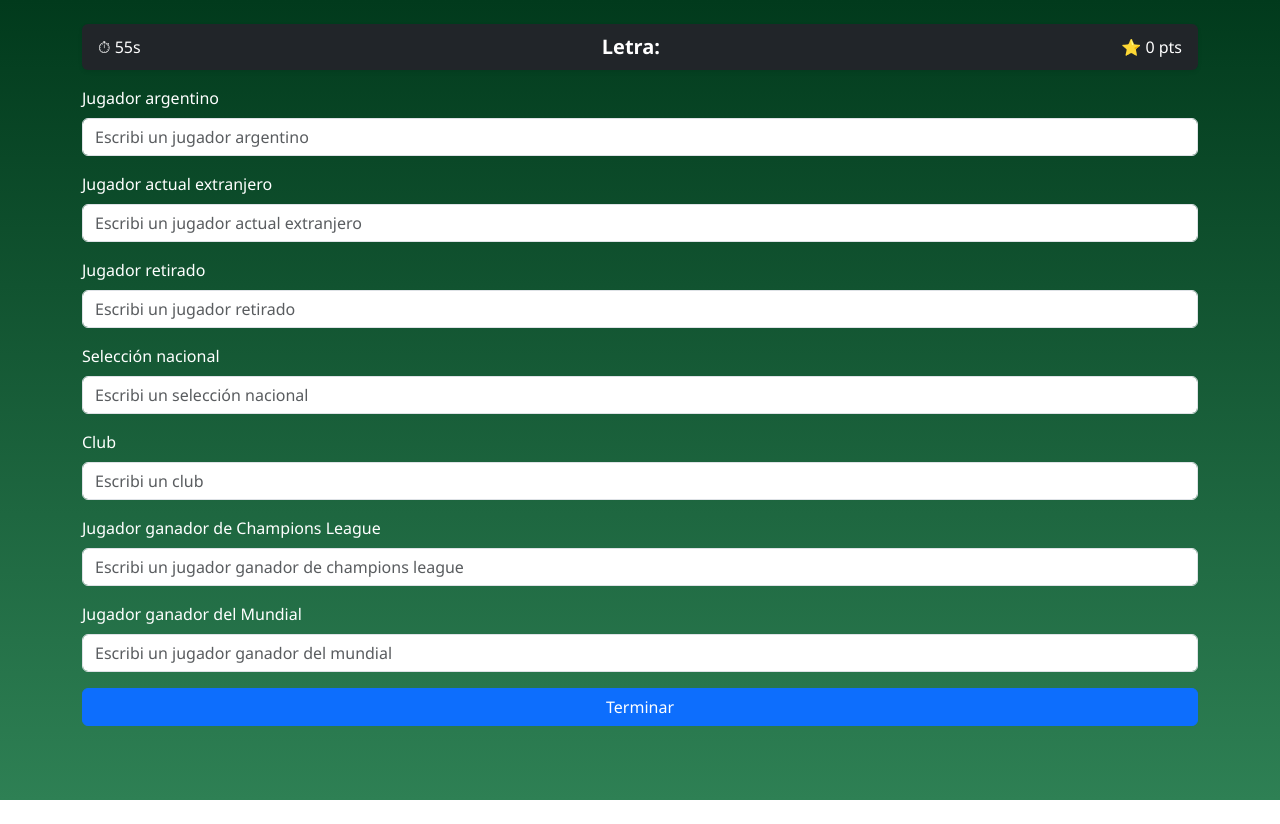
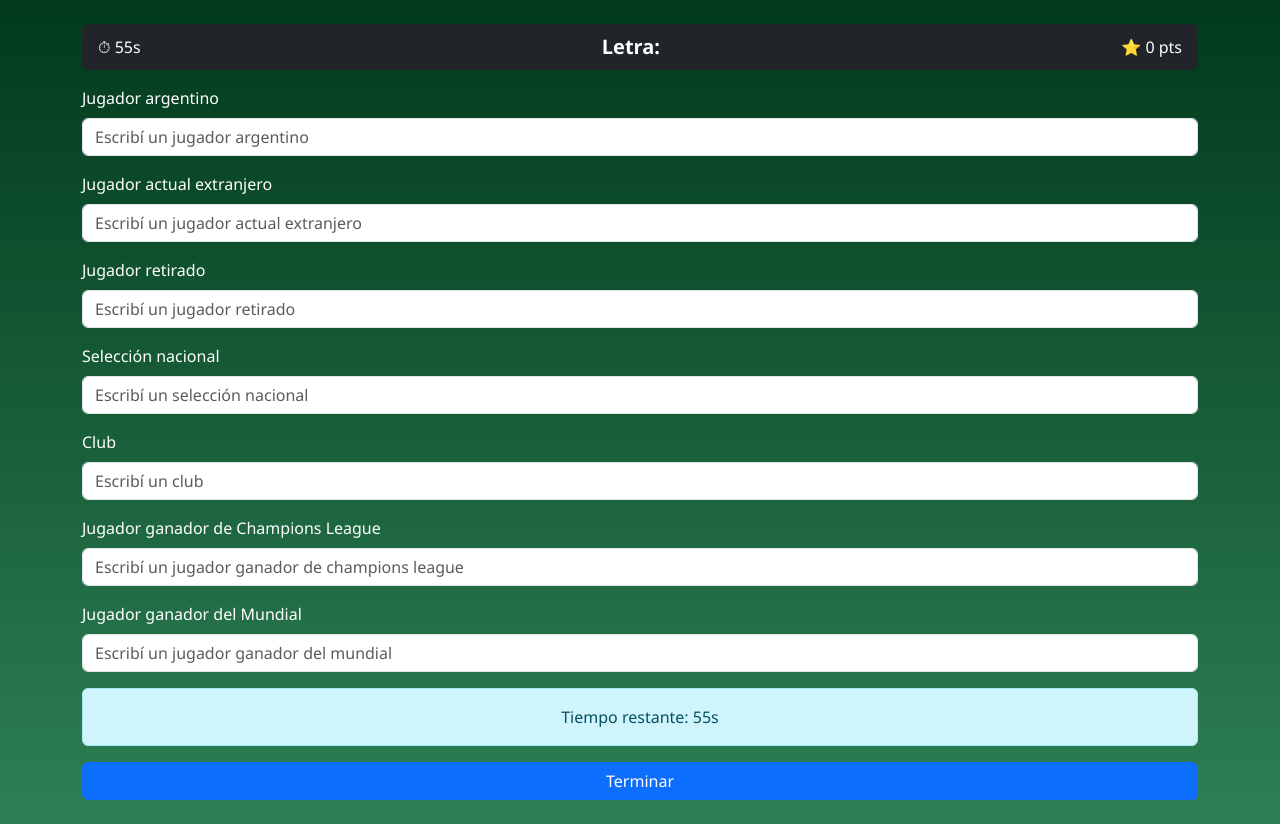
Before and after one commit to CordobaFacundo/tutifruti, a React (Vite) app: page /sala/1/game in a window 1280 px wide. Before the commit the page ends 800 px from the top, so only its background shows below. Built offline with nearby package versions, Linux system fonts and the light colour scheme; no server answers.

Commit message:
PlayPhase & ScorePhase

```diff
--- /dev/null
+++ b/src/components/gamePhases/PlayPhase.jsx
@@ -0,0 +1,45 @@
+import React from 'react'
+
+export const PlayPhase = ({
+    campos,
+    respuestas,
+    setRespuestas,
+    handleEndPlay,
+    timeLeft,
+}) => {
+
+    const handleInputChange = (index, value) => {
+        const nuevasRespuestas = [...respuestas];
+        nuevasRespuestas[index] = value;
+        setRespuestas(nuevasRespuestas);
+    };
+
+    return (
+        <div>
+            {campos.map((campo, index) => (
+                <div key={index} className="mb-3">
+                    <label className="form-label">{campo}</label>
+                    <input
+                        type="text"
+                        className="form-control mb-2"
+                        placeholder={`Escribí un ${campo.toLowerCase()}`}
+                        value={respuestas[index]}
+                        onChange={(e) => handleInputChange(index, e.target.value)}
+                    />
+                </div>
+            ))}
+
+            {/* Timer visible solo a modo informativo */}
+            <div className="alert alert-info text-center">
+                Tiempo restante: {timeLeft}s
+            </div>
+
+            <button
+                className="btn btn-primary w-100"
+                onClick={handleEndPlay}
+            >
+                Terminar
+            </button>
+        </div>
+    );
+};
--- /dev/null
+++ b/src/components/gamePhases/ScorePhase.jsx
@@ -0,0 +1,79 @@
+import React from 'react'
+
+export const ScorePhase = ({
+  campos,
+  respuestas,
+  points,
+  pointsFields,
+  handlePoints,
+  handleSendPoints,
+  hasSentPoints,
+  handleScore,
+  isHost
+}) => {
+
+  return (
+    <div>
+      {campos.map((campo, index) => (
+        <div key={index} className="mb-3">
+          <label className="form-label">{campo}</label>
+          <input
+            type="text"
+            className="form-control mb-2"
+            value={respuestas[index]}
+            disabled
+          />
+
+          <div className="btn-group">
+            <button
+              className="btn btn-success mx-2"
+              onClick={() => handlePoints(index, 10)}
+              disabled={respuestas[index].trim().length <= 1 || pointsFields[index]}
+            >
+              +10
+            </button>
+            <button
+              className="btn btn-warning mx-2"
+              onClick={() => handlePoints(index, 5)}
+              disabled={respuestas[index].trim().length <= 1 || pointsFields[index]}
+            >
+              +5
+            </button>
+            <button
+              className="btn btn-danger mx-2"
+              onClick={() => handlePoints(index, 0)}
+              disabled={pointsFields[index]}
+            >
+              0
+            </button>
+          </div>
+        </div>
+      ))}
+
+      {!hasSentPoints && (
+        <button
+          className="btn btn-primary w-100 mt-3"
+          onClick={handleSendPoints}
+          disabled={pointsFields.filter(v => v).length < campos.length}
+        >
+          Confirmar puntos
+        </button>
+      )}
+
+      {hasSentPoints && (
+        <div className="alert alert-info mt-3">
+          Puntos enviados. Esperando a que el host finalice la ronda...
+        </div>
+      )}
+
+      {isHost && (
+        <button
+          className="btn btn-success w-100 mt-3"
+          onClick={handleScore}
+        >
+          Finalizar ronda
+        </button>
+      )}
+    </div>
+  );
+};
--- /dev/null
+++ b/src/components/gamePhases/index.js
@@ -0,0 +1,2 @@
+export * from './PlayPhase';
+export * from './ScorePhase';
--- a/src/pages/Game.jsx
+++ b/src/pages/Game.jsx
@@ -5,6 +5,7 @@ import { Navbar } from '../components/Navbar';
 import { toast } from 'react-toastify';
 import { setPhase, setCurrentLetter } from '../store/gameSlice';
 import socket from '../socket/socket';
+import { PlayPhase, ScorePhase } from '../components/gamePhases';
 
 export const Game = () => {
 
@@ -24,18 +25,14 @@ export const Game = () => {
     'Jugador ganador de Champions League',
     'Jugador ganador del Mundial',
   ];
+  //Estados
   const [respuestas, setRespuestas] = useState(Array(campos.length).fill(''));
   const [points, setPoints] = useState(0);
   const [pointsFields, setPointsFields] = useState(Array(campos.length).fill(false));
   const [timeLeft, setTimeLeft] = useState(60); // Tiempo inicial de 60 segundos
   const [hasSentPoints, setHasSentPoints] = useState(false);
 
-  const handleInputChange = (index, value) => {
-    const nuevasRespuestas = [...respuestas];
-    nuevasRespuestas[index] = value;
-    setRespuestas(nuevasRespuestas);
-  };
-
+  //Handlers
   const handlePoints = (index, cant) => {
     if (pointsFields[index]) return; // Evita score más de una vez
     setPoints(points + cant);
@@ -144,83 +141,29 @@ export const Game = () => {
     <div className="container py-4">
       <Navbar currentLetter={currentLetter} points={points} timeLeft={timeLeft} />
 
-      {/* CAMPOS DEL JUEGO */}
-      {campos.map((campo, index) => (
-        <div key={index} className="mb-3">
-          <label className="form-label">{campo}</label>
-          <input
-            type="text"
-            className="form-control mb-2"
-            placeholder={`Escribi un ${campo.toLowerCase()}`}
-            disabled={phase === 'score'}
-            onChange={(e) => handleInputChange(index, e.target.value)}
-          />
-
-          {phase === 'score' && (
-            <div className="btn-group">
-              <button
-                className={"btn btn-success mx-2"}
-                onClick={() => handlePoints(index, 10)}
-                disabled={respuestas[index].trim().length <= 1 || pointsFields[index]}
-              >
-                +10
-              </button>
-              <button
-                className={"btn btn-warning mx-2"}
-                onClick={() => handlePoints(index, 5)}
-                disabled={respuestas[index].trim().length <= 1 || pointsFields[index]}
-              >
-                +5
-              </button>
-              <button
-                className={"btn btn-danger mx-2"}
-                onClick={() => handlePoints(index, 0)}
-                disabled={pointsFields[index]}
-              >
-                0
-              </button>
-            </div>
-          )}
-        </div>
-      ))}
-
-      {/* Cualquier jugador puede terminar el tiempo y pasar a score */}
-      {phase === 'play' && (
-        <button
-          className='btn btn-primary w-100'
-          onClick={handleEndPlay}
-        >
-          Terminar
-        </button>
+      { phase === 'play' && (
+        <PlayPhase
+          campos={campos}
+          respuestas={respuestas}
+          setRespuestas={setRespuestas}
+          handleEndPlay={handleEndPlay}
+          timeLeft={timeLeft}
+        />
       )}
 
-      {phase === 'score' && !hasSentPoints && (
-        <button
-          className="btn btn-primary w-100 mt-3"
-          onClick={handleSendPoints}
-          disabled={pointsFields.filter(v => v).length < campos.length}
-        >
-          Confirmar puntos
-        </button>
+      { phase === 'score' && (
+        <ScorePhase
+          campos={campos}
+          respuestas={respuestas}
+          points={points}
+          pointsFields={pointsFields}
+          handlePoints={handlePoints}
+          handleSendPoints={handleSendPoints}
+          hasSentPoints={hasSentPoints}
+          handleScore={handleScore}
+          isHost={isHost}
+        />
       )}
-
-      {phase === 'score' && hasSentPoints && (
-        <div className="alert alert-info mt-3">
-          Puntos enviados. Esperando a que el host finalice la ronda...
-        </div>
-      )}
-
-      {/* Solo el host puede finalizar la ronda (navega a score)*/}
-      {isHost && phase === 'score' && (
-        <button
-          className='btn btn-success w-100'
-          onClick={handleScore}
-        >
-          Finalizar ronda
-        </button>
-      )}
-
-
     </div>
   );
 };
```
